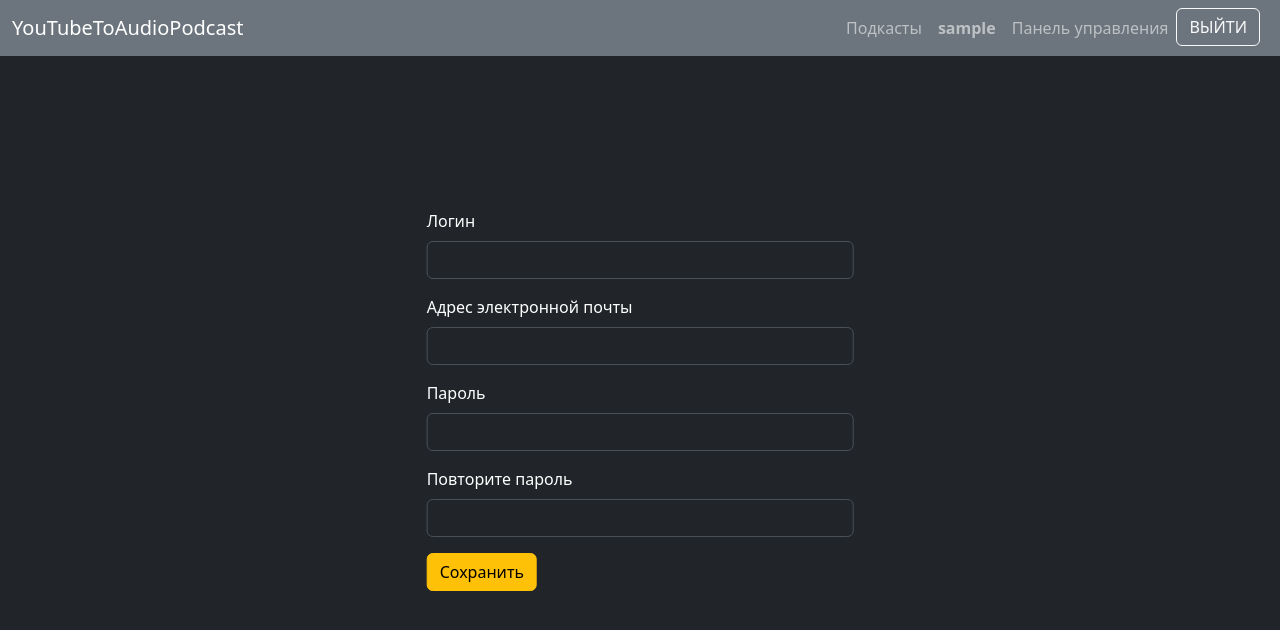
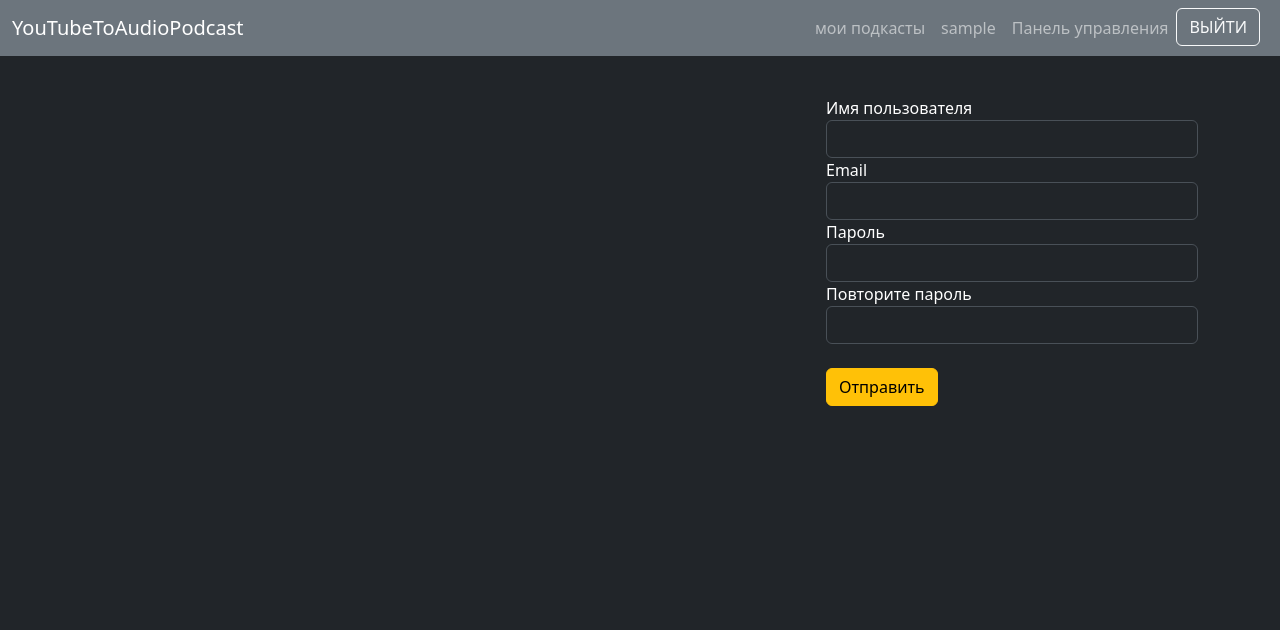
Before and after one commit to koolbasov/YouTubeToAudioPodcast, a Flask app: page /account in a window 1280 px wide. Shown: the top 630 px of the page. Run offline with Flask 2, Linux system fonts and the light colour scheme; the visitor is signed in with stand-in values (Sample User, id 1); data comes from the database, SQL or seed files in the repository.

Commit message:
Ready podcast page, download form, some errors fixed

```diff
--- a/webapp/__init__.py
+++ b/webapp/__init__.py
@@ -1,11 +1,12 @@
 from flask import Flask, render_template, flash, redirect, url_for
 from flask_login import LoginManager, current_user, login_required, login_user, logout_user
 
-
-from webapp.models import db, User, Feed, Language
-from webapp.forms import LoginForm, RegistrationForm, DownloadFeedForm
+from webapp.models import db, User, Feed, Language, Podcast
+from webapp.forms import LoginForm, RegistrationForm, DownloadFeedForm, EditProfile
 from webapp.create_feed import feed_generator
 from webapp.decorators import admin_required
+from webapp.get_xml_html import get_html_from_youtube
+from webapp.parser_to_db import parse_fields_for_data_base
 
 
 def create_app():
@@ -120,11 +121,13 @@ def create_app():
             feed_link_data = form.feed_link.data
             language_data = form.language.data
             user_id_data = current_user.id
-            flash("Этот плейлист мы можем загрузить, но еще не успели все доделать =)")
-            return render_template('download.html',
-                                   feed_link=feed_link_data,
-                                   language=language_data,
-                                   user_id=user_id_data)
+            playlist_xml, playlist_html, playlist_id = (
+                get_html_from_youtube(feed_link_data))
+            flash("Ваш плейлист загружен")
+            parse_fields_for_data_base(
+                feed_link_data, playlist_xml, playlist_html,
+                playlist_id, language_data, user_id_data)
+            return redirect(url_for('main'))
         else:
             for field, errors in form.errors.items():
                 for error in errors:
@@ -133,18 +136,30 @@ def create_app():
                     ))
             return redirect(url_for('main'))
 
-    @app.errorhandler(404)
-    def page_not_found(e):
-        return render_template('404.html'), 404
+    @app.route('/podcast/<int:podcast_id>')
+    def podcast(podcast_id):
+        title = "YouTubeToAudioPodcast | подкаст"
+        my_podcasts = Podcast.query.filter(Podcast.feed_id == podcast_id).all()
+        feed_title = Feed.query.filter(Feed.id == podcast_id).first().feed_title
+        rss_link = feed_generator(podcast_id)
+        if not my_podcasts:
+            abort(404)
 
-    @app.route('/podcast')
-    def podcast():
-        title = "Podcast"
-        return render_template('podcast.html', page_title=title)
+        return render_template('podcast.html',
+                               page_title=title, feed_title=feed_title,
+                               podcasts=my_podcasts, rss_link=rss_link)
 
     @app.route('/account')
     def account():
-        title = "My_account"
-        return render_template('account.html', page_title=title)
+        title = "YouTubeToAudioPodcast | мои данные"
+        form = EditProfile()
+        print(current_user.email)
+        return render_template('account.html', page_title=title,
+                               form=form)
+
+    @app.errorhandler(404)
+    def page_not_found(e):
+        title = "YouTubeToAudioPodcast | 404 страница не найдена"
+        return render_template('404.html', page_title=title), 404
 
     return app
--- a/webapp/create_feed.py
+++ b/webapp/create_feed.py
@@ -14,7 +14,7 @@ def feed_generator(feed_id):
     fg.title(my_feed.feed_title)
     lang = Language.query.filter(Language.id == my_feed.lang_id).first()
     fg.language(lang.identifier)
-    fg.link(href=f'{config.LOCAL_SITE_URL}/static/rss/{my_feed.feed_title}_{my_feed.id}.xml')
+    fg.link(href=f'{config.LOCAL_SITE_URL}')
     fg.description(my_feed.feed_description)
     fg.pubDate(my_feed.feed_pubDate.replace(tzinfo=pytz.UTC))
     fg.lastBuildDate(my_feed.lastBuildDate.replace(tzinfo=pytz.UTC))
--- a/webapp/forms.py
+++ b/webapp/forms.py
@@ -70,3 +70,31 @@ class DownloadFeedForm(FlaskForm):
             raise ValidationError(
                 "Похоже вы пытаетесь загрузить private плейлист"
             )
+
+
+class EditProfile(FlaskForm):
+    username = StringField('Имя пользователя', validators=[DataRequired()],
+                           render_kw={"class": "form-control"})
+    email = StringField('Email', validators=[DataRequired(), Email()],
+                        render_kw={"class": "form-control"})
+    password = PasswordField("Пароль", validators=[DataRequired()],
+                             render_kw={"class": "form-control"})
+    password2 = PasswordField('Повторите пароль',
+                              validators=[DataRequired(),
+                                          EqualTo('password')],
+                              render_kw={"class": "form-control"})
+    submit = SubmitField("Отправить",
+                         render_kw={"class": "btn btn-warning"})
+
+    def validate_username(self, username):
+        users_count = User.query.filter_by(username=username.data).count()
+        if users_count > 0:
+            raise ValidationError(
+                "Пользователь с таким именем уже зарегистрирован")
+
+    def validate_email(self, email):
+        users_count = User.query.filter_by(email=email.data).count()
+        if users_count > 0:
+            raise ValidationError(
+                "Пользователь с такой электронной почтой уже зарегистрирован"
+            )
--- a/webapp/parser_to_db.py
+++ b/webapp/parser_to_db.py
@@ -19,7 +19,7 @@ def image_download(image_url, image_prefix):
                }
     image_content = requests.get(image_url, headers=headers, stream=True)
     image_name = image_prefix + ".jpg"
-    image_path = os.path.join(image_folder, image_name + '.jpg')
+    image_path = os.path.join(image_folder, image_name)
     with open(image_path, 'wb') as image_file:
         shutil.copyfileobj(image_content.raw, image_file)
     return image_name
--- a/webapp/static/style.css
+++ b/webapp/static/style.css
@@ -2,7 +2,7 @@
     min-height: 100vh;
 }
 
-.feed_description {
-    margin-top: 5px;
-    margin-left: 15px;
-}
+/*.feed_description {*/
+/*    margin-top: 5px;*/
+/*    margin-left: 15px;*/
+/*}*/
--- a/webapp/templates/account.html
+++ b/webapp/templates/account.html
@@ -1,27 +1,34 @@
 {% extends "base.html" %}
 
 {% block content %}
+    <p>&nbsp;</p>
+    {% include('messages.html') %}
+    <div class='d-flex justify-content-end'>
+        <div class="col-4">
+            <form action="{{ url_for('account') }}" method="POST">
+                {{ form.hidden_tag() }}
+                <div class="form-group">
+                    {{ form.username.label }}
+                    {{ form.username() }}
+                </div>
+                <div class="form-group">
+                    {{ form.email.label }}
+                    {{ form.email() }}
+                </div>
+                <div class="form-group">
+                    {{ form.password.label }}
+                    {{ form.password() }}
+                </div>
+                <div class="form-group">
+                    {{ form.password2.label }}
+                    {{ form.password2() }}
+                </div>
+                <br/>
+               <div> {{ form.submit }}</div>
+            </form>
+        </div>
+    </div>
+        <div class="col-8">
 
-<form>
-<div class="col-4 position-absolute top-50 start-50 translate-middle">
-  <div class="mb-3">
-    <label for="exampleInputEmail1" class="form-label">Логин</label>
-    <input type="email" class="form-control" id="exampleInputEmail1" aria-describedby="emailHelp">
-  </div>
-  <div class="mb-3">
-    <label for="exampleInputEmail1" class="form-label">Адрес электронной почты</label>
-    <input type="email" class="form-control" id="exampleInputEmail1" aria-describedby="emailHelp">
-  </div>
-  <div class="mb-3">
-    <label for="exampleInputPassword1" class="form-label">Пароль</label>
-    <input type="password" class="form-control" id="exampleInputPassword1">
-  </div>
-  <div class="mb-3">
-    <label for="exampleInputPassword1" class="form-label">Повторите пароль</label>
-    <input type="password" class="form-control" id="exampleInputPassword1">
-  </div>
-  <button type="submit" class="btn btn-warning">Сохранить</button>
-</div>
-</form>
-
+        </div>
 {% endblock %}
--- a/webapp/templates/mainpage.html
+++ b/webapp/templates/mainpage.html
@@ -36,7 +36,7 @@
     <div class="m-5 p-1">
       <div class="p-3 bg-info bg-opacity-10 border border-secondary border-start-0 rounded-end">
         <div class="text-center">
-        <p><a href="#" class="h4 link-warning link-offset-2 link-underline-opacity-25 link-underline-opacity-100-hover">{{ playlist.feed_title }}</a></p>
+        <p><a href="{{ url_for('podcast', podcast_id=playlist.id) }}" class="h4 link-warning link-offset-2 link-underline-opacity-25 link-underline-opacity-100-hover">{{ playlist.feed_title }}</a></p>
         </div>
           <div class="container-fluid">
             <div class="d-flex align-items-stretch">
@@ -46,7 +46,7 @@
                   <div class="span10">
                     <p class="feed_description">{{ playlist.feed_description|safe }}</p>
                         <div class="m-5 p-1 float-end">
-                          <p ><a href="{{ playlist.feed_link }}">Смотреть на YouTube</a>
+                          <p><a href="{{ playlist.feed_link }}">Смотреть на YouTube</a>
                           <a href="static/rss/{{ rss_link }}" class="p-3 link-warning link-offset-2 link-underline-opacity-25 link-underline-opacity-100-hover">Скопировать RSS</a>
                           <a href="#" class="link-danger link-offset-2 link-underline-opacity-25 link-underline-opacity-100-hover">Удалить плейлист</a></p>
                         </div>
--- a/webapp/templates/menu.html
+++ b/webapp/templates/menu.html
@@ -10,10 +10,10 @@
         <li class="nav-item">
           {% if current_user.is_authenticated %}
               <li class="nav-item">
-                  <a href="{{ url_for('main') }}" class="nav-link">Подкасты</a>
+                  <a href="{{ url_for('main') }}" class="nav-link">мои подкасты</a>
               </li>
               <li class="nav-item">
-                  <span class="nav-link"><strong>{{ current_user.username }}</strong></span>
+                  <a href="{{ url_for('account') }}" class="nav-link">{{ current_user.username }}</a>
               </li>
               {% if current_user.is_admin %}
               <li class="nav-item">
```
Also changed, not shown: webapp/templates/download.html (+18 -20 lines), webapp/templates/podcast.html (+16 -9 lines).
